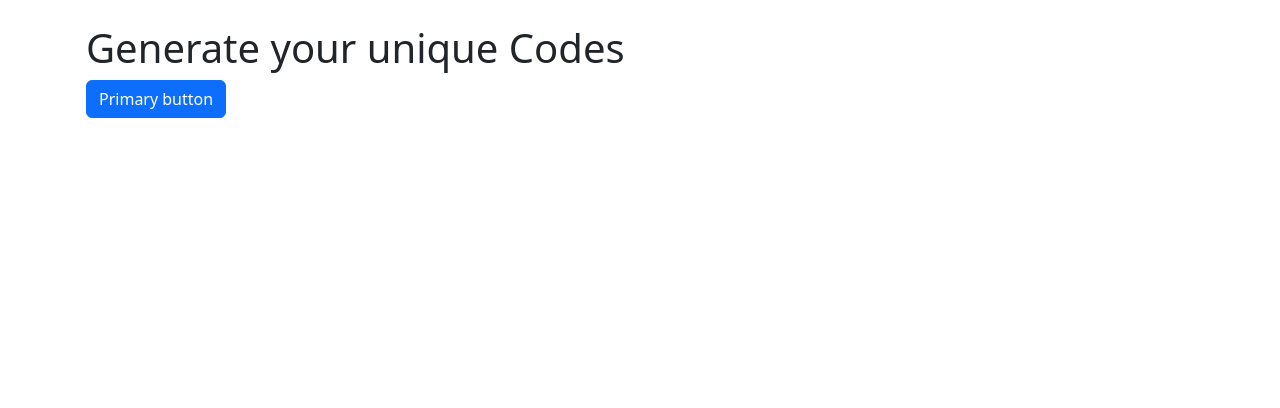
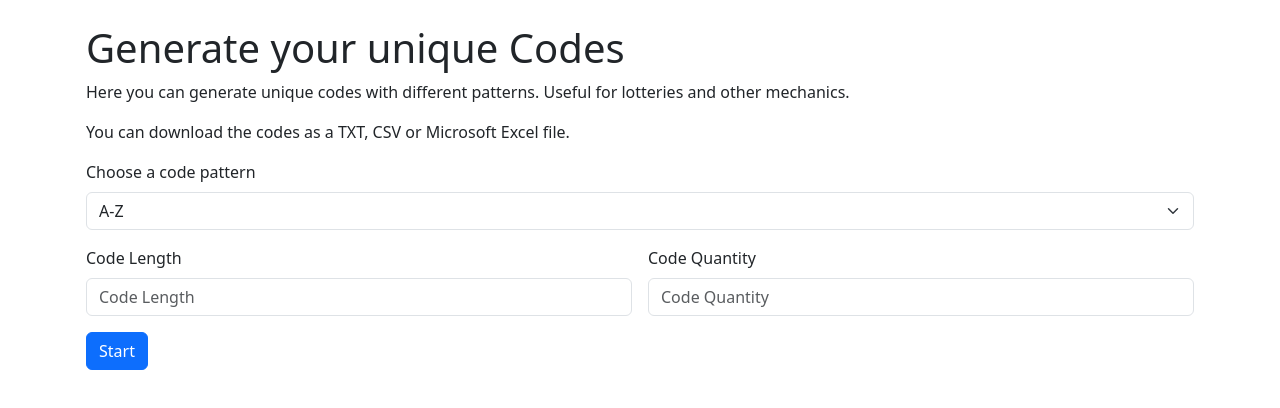
Before and after one commit to srueegger/codegenerator.rueegger.dev, a website built with webpack: page src/index.html in a window 1280 px wide. Built offline with nearby package versions, Linux system fonts and the light colour scheme; files whose address does not match are found by name.

Commit message:
create default layout

```diff
--- a/src/index.html
+++ b/src/index.html
@@ -8,8 +8,38 @@
   </head>
   <body>
     <div class="container py-4 px-3 mx-auto">
-      <h1>Generate your unique Codes</h1>
-      <button class="btn btn-primary">Primary button</button>
+      <div class="row">
+        <div class="col-12">
+          <h1>Generate your unique Codes</h1>
+          <p>Here you can generate unique codes with different patterns. Useful for lotteries and other mechanics.</p>
+          <p>You can download the codes as a TXT, CSV or Microsoft Excel file.</p>
+        </div>
+      </div>
+      <form id="codeGeneratorForm" class="row g-3" method="post" action="">
+        <div class="col-12">
+          <label for="codePattern" class="form-label">Choose a code pattern</label>
+          <select id="codePattern" class="form-select" aria-label="Code Pattern" required>
+            <option value="ABCDEFGHIJKLMNOPQRSTUVWXYZ">A-Z</option>
+            <option value="0123456789ABCDEFGHIJKLMNOPQRSTUVWXYZ">A-Z 0-9</option>
+            <option value="0123456789">0-9</option>
+            <option value="abcdefghijklmnopqrstuvwxyz">a-z</option>
+            <option value="0123456789abcdefghijklmnopqrstuvwxyz">a-z 0-9</option>
+            <option value="0123456789abcdefghijklmnopqrstuvwxyzABCDEFGHIJKLMNOPQRSTUVWXYZ">A-Z a-z 0-9</option>
+            <option value="23456789CFHJKLNPRTVX">Capital letters and numbers (without risk of confusion)</option>
+          </select>
+        </div>
+        <div class="col-6">
+          <label for="codeLength" class="form-label">Code Length</label>
+          <input type="number" class="form-control" id="codeLength" placeholder="Code Length" required>
+        </div>
+        <div class="col-6">
+          <label for="codeQuantity" class="form-label">Code Quantity</label>
+          <input type="number" class="form-control" id="codeQuantity" placeholder="Code Quantity" required>
+        </div>
+        <div class="col-12">
+          <button type="submit" class="btn btn-primary">Start</button>
+        </div>
+      </form>
     </div>
   </body>
 </html>
--- a/src/js/main.js
+++ b/src/js/main.js
@@ -2,4 +2,15 @@
 import '../scss/styles.scss';
 
 /* Import JS */
-import * as bootstrap from 'bootstrap';
+//import * as bootstrap from 'bootstrap';
+
+/* Set Theme Color Mode */
+const setTheme = () => {
+  document.documentElement.setAttribute('data-bs-theme', (window.matchMedia('(prefers-color-scheme: dark)').matches ? 'dark' : 'light'));
+};
+
+/* Set Color Scheme, on Page Loading */
+setTheme();
+
+/* Detect if user chnages between Dark and Light Mode */
+window.matchMedia('(prefers-color-scheme: dark)').addEventListener('change', e => setTheme());
--- a/src/scss/styles.scss
+++ b/src/scss/styles.scss
@@ -1 +1,16 @@
-@import "bootstrap/scss/bootstrap";
+/* Import needed Bootstrap Modules */
+//@import "bootstrap/scss/bootstrap";
+
+@import "bootstrap/scss/mixins/banner";
+@include bsBanner(Reboot);
+
+@import "bootstrap/scss/functions";
+@import "bootstrap/scss/variables";
+@import "bootstrap/scss/variables-dark";
+@import "bootstrap/scss/maps";
+@import "bootstrap/scss/mixins";
+@import "bootstrap/scss/root";
+@import "bootstrap/scss/reboot";
+@import "bootstrap/scss/bootstrap-grid";
+@import "bootstrap/scss/buttons";
+@import "bootstrap/scss/forms";
```
